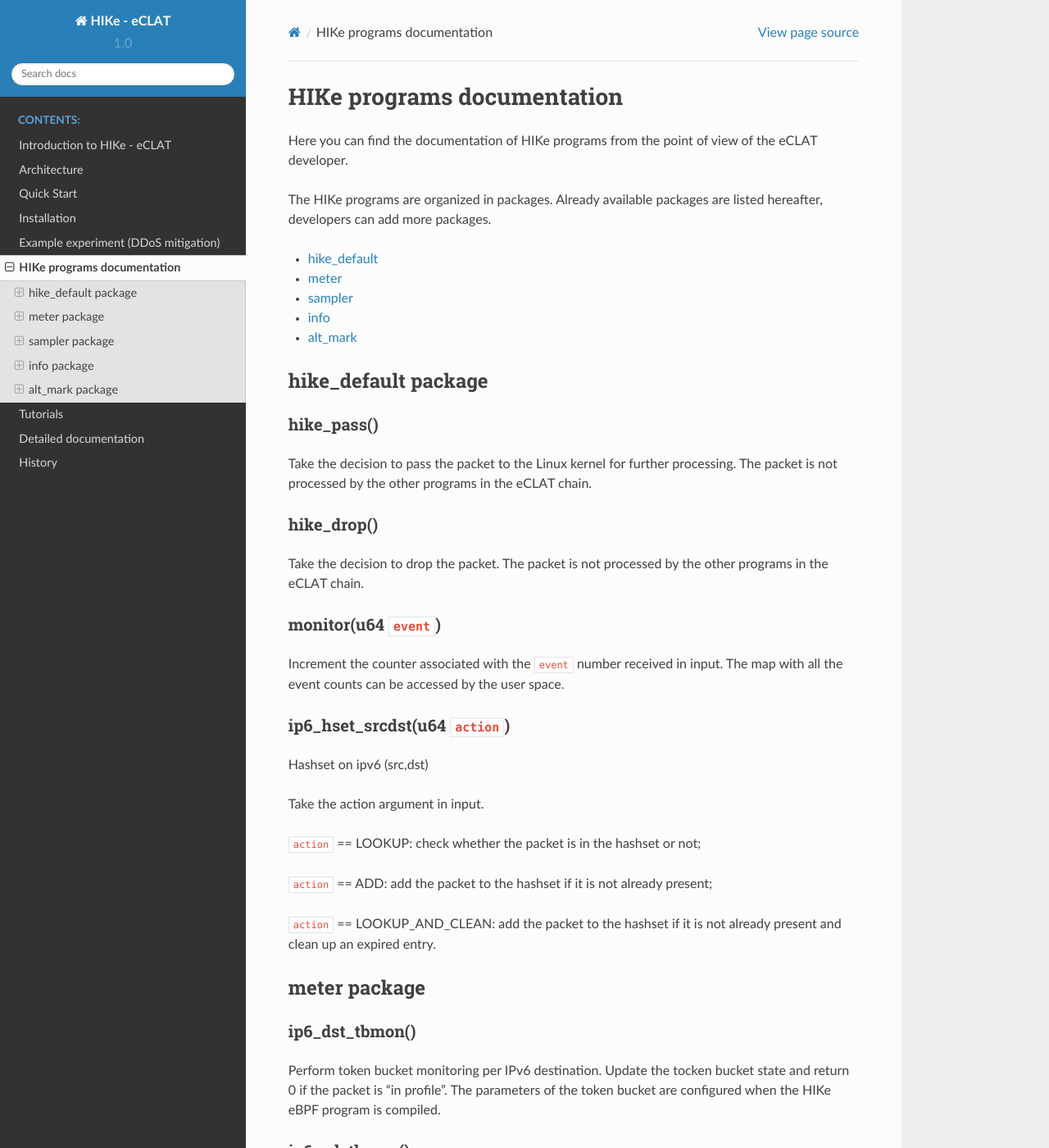
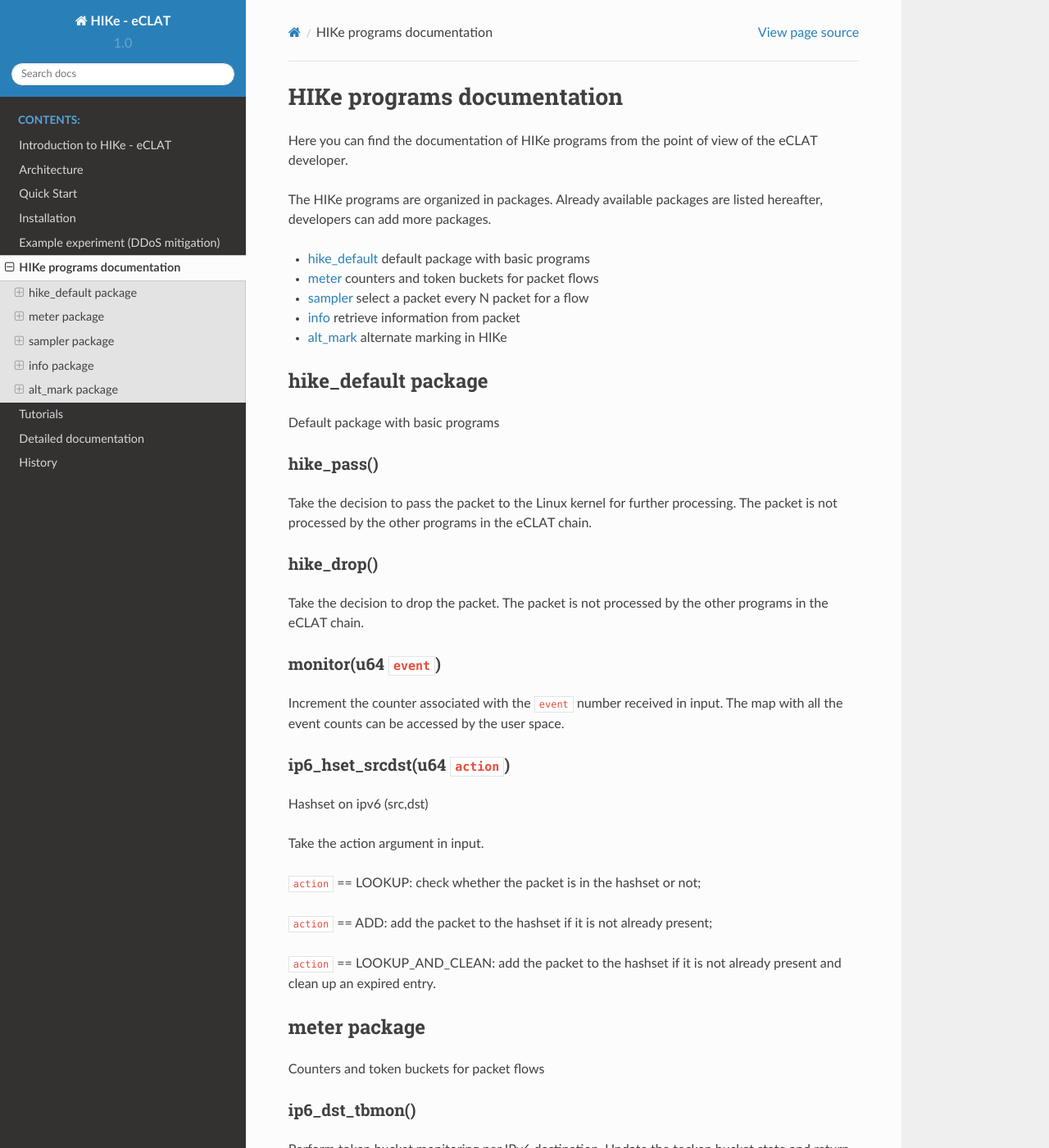
Before and after one commit to hike-eclat/docs, a Sphinx documentation site: the page built from docs/hike_programs.rst, in a window 1280 px wide and 1400 px high. Shown: the whole window at 82% size. Built offline with Sphinx 7.4.7 and the Read the Docs theme 2.0.0, drawn with Linux system fonts in a browser that asks for light colours; pages that are not in the unit, such as notebooks, are missing from menus; some of the changed text lies outside the part shown.

Commit message:
Update hike_programs.rst

```diff
--- a/docs/hike_programs.rst
+++ b/docs/hike_programs.rst
@@ -6,14 +6,16 @@ Here you can find the documentation of HIKe programs from the point of view of t
 The HIKe programs are organized in packages. Already available packages are listed hereafter, developers can
 add more packages.
 
-- `hike_default <#hike-default-package>`_
-- `meter <#meter-package>`_
-- `sampler <#sampler-package>`_
-- `info <#info-package>`_
-- `alt_mark <#alt-mark-package>`_
+- `hike_default <#hike-default-package>`_ default package with basic programs
+- `meter <#meter-package>`_ counters and token buckets for packet flows
+- `sampler <#sampler-package>`_ select a packet every N packet for a flow
+- `info <#info-package>`_ retrieve information from packet
+- `alt_mark <#alt-mark-package>`_ alternate marking in HIKe
 
 hike_default package
 ---------
+
+Default package with basic programs
 
 hike_pass()
 ^^^^^^^^^^^
@@ -44,6 +46,8 @@ hashset if it is not already present and clean up an expired entry.
 
 meter package
 ---------
+
+Counters and token buckets for packet flows
 
 ip6_dst_tbmon()
 ^^^^^^^^^^^
@@ -79,6 +83,8 @@ Key and value of the map ``pcpu_sd_tbmon`` are:
 sampler package
 ---------
 
+Select a packet every N packet for a flow
+
 ip6_sd_dec2zero(u64 ``count``)
 ^^^^^^^^^^^
 
@@ -86,6 +92,8 @@ Implement a counter-to-zero per IPv6 (source, destination) couple. Initialize th
 
 info package
 ---------
+
+Retrieve information from packet
 
 show_pkt_info(u64 ``select_layers``, u64 ``user_info``)
 ^^^^^^^^^^^^^^^^^^^^^^^^^^^^^^^^^^^^^^^
@@ -102,6 +110,8 @@ LAYER_2=1; NET_LAYER=2; TRANSP_LAYER=4
 alt_mark package
 ---------
 
+Alternate marking in HIKe
+
 
 ip6_alt_mark()
 ^^^^^^^^^^^
```
